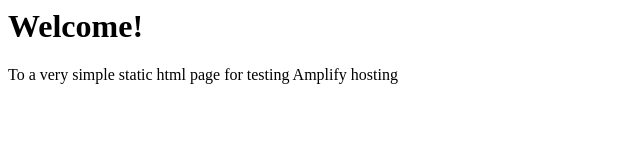
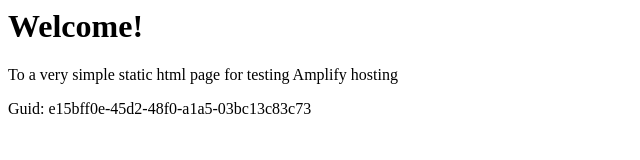
Before and after one commit to aws-aemilia-icn/Github-PR-Commit-Integration-Test-DoNotTouch-Gith-OKSLNVO2-v1-preprod-ap-northeast-2, a website: page src/index.html in a window 1280 px wide. Shown: the whole page, without its empty margins (0-640 px from the left). Drawn offline with Linux system fonts and the light colour scheme.

Commit message:
commit from integ tests

```diff
--- a/src/index.html
+++ b/src/index.html
@@ -1,3 +1,5 @@
+
+
 <html lang="en">
 
 <head>
@@ -10,6 +12,6 @@
 <body>
     <h1>Welcome!</h1>
     <p>To a very simple static html page for testing Amplify hosting</p>
-</body>
+    <p>Guid: e15bff0e-45d2-48f0-a1a5-03bc13c83c73</p></body>
 
 </html>
```
